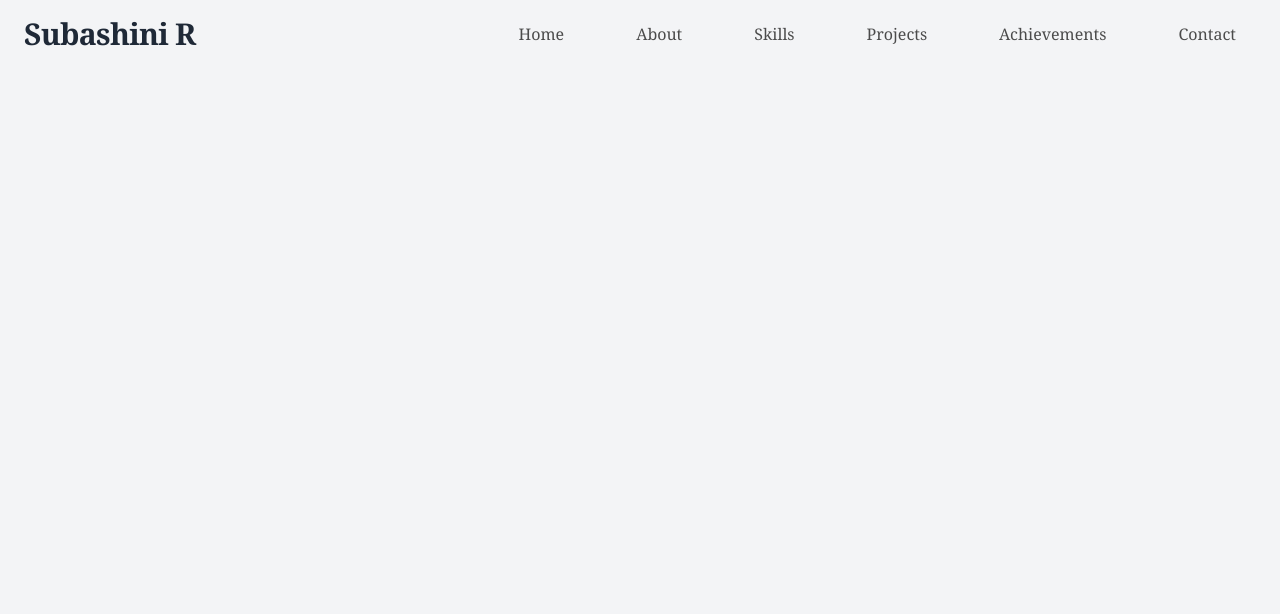
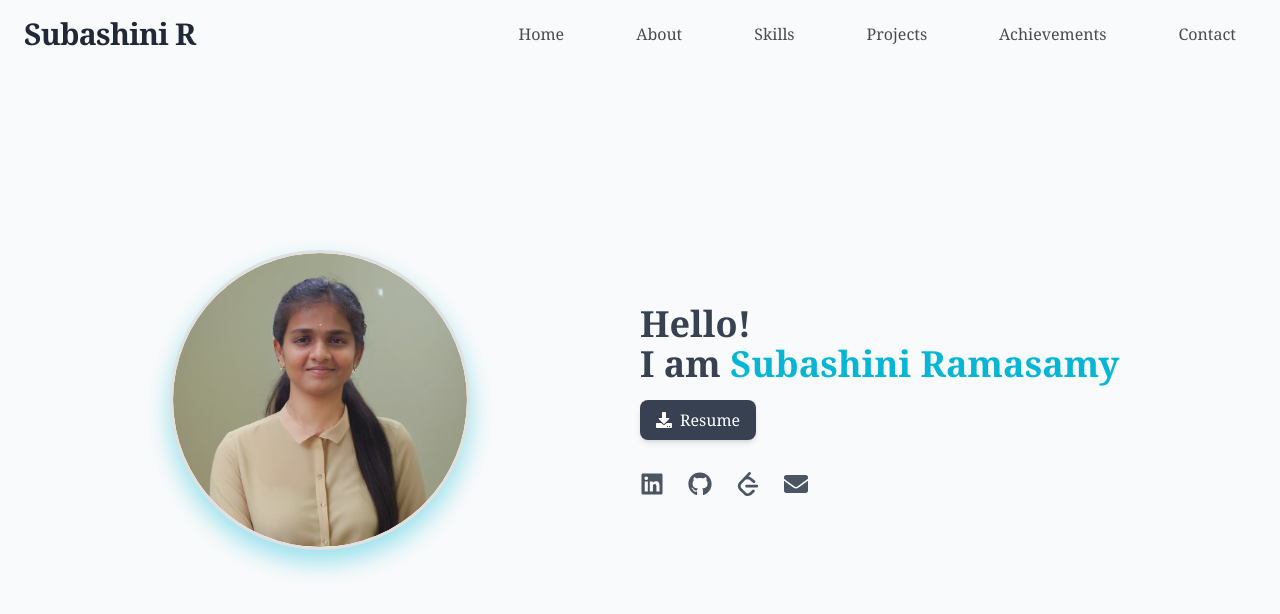
Before and after one commit to subashinir05/React_Portfolio, a React (Vite) app in the folder React_Portfolio/: page / in a window 1280 px wide. Shown: the top 614 px of the page. Built offline with nearby package versions, Linux system fonts and the light colour scheme.

Commit message:
Home page

```diff
--- a/React_Portfolio/package.json
+++ b/React_Portfolio/package.json
@@ -10,9 +10,13 @@
     "preview": "vite preview"
   },
   "dependencies": {
+    "@fortawesome/free-brands-svg-icons": "^6.6.0",
+    "@fortawesome/free-solid-svg-icons": "^6.6.0",
+    "@fortawesome/react-fontawesome": "^0.2.2",
     "ionicons": "^7.4.0",
     "react": "^18.3.1",
-    "react-dom": "^18.3.1"
+    "react-dom": "^18.3.1",
+    "react-icons": "^5.3.0"
   },
   "devDependencies": {
     "@eslint/js": "^9.9.0",
--- a/React_Portfolio/src/App.jsx
+++ b/React_Portfolio/src/App.jsx
@@ -1,11 +1,12 @@
 import React from "react"
 import Navbar from './components/Navbar';
-
+import Home from './components/Home';
 
 const App = () => {
   return (
     <div>
       <Navbar />
+      <Home />
     </div>
   );
 };
--- /dev/null
+++ b/React_Portfolio/src/components/Home.jsx
@@ -0,0 +1,98 @@
+import React, { useState } from "react";
+import image3 from "../assets/images/image3.png";
+import { FaLinkedin, FaGithub, FaEnvelope, FaDownload } from 'react-icons/fa';
+import { SiLeetcode } from 'react-icons/si';
+
+const Home = () => {
+  const [isHovered, setIsHovered] = useState(false);
+
+  const social_media = [
+    { icon: <FaLinkedin />, label: "LinkedIn" },
+    { icon: <FaGithub />, label: "GitHub" },
+    { icon: <SiLeetcode />, label: "LeetCode" },
+    { icon: <FaEnvelope />, label: "Email" }
+  ];
+
+  // Circle Shape with cyan glow and gradient border
+  const imgContainerStyle = {
+    position: "relative",
+    width: "300px",
+    height: "300px",
+    overflow: "hidden",
+    borderRadius: "50%", // Circle shape
+    border: isHovered
+      ? "6px solid linear-gradient(45deg, #00bcd4, #00acc1)" // Cyan gradient border on hover
+      : "3px solid #e0e0e0", // Normal border
+    boxShadow: isHovered
+      ? "0 12px 24px rgba(0, 188, 212, 0.4), 0 0 15px rgba(0, 188, 212, 0.8)" // Cyan glow on hover
+      : "0 12px 24px rgba(0, 188, 212, 0.4)", // Regular cyan glow
+    backgroundColor: "#fff",
+    transition: "all 0.4s ease", // Smooth transition for border, shadow, etc.
+  };
+
+  const imgStyle = {
+    transition: "transform 0.4s ease, filter 0.4s ease",
+    width: "100%",
+    height: "100%",
+    objectFit: "cover",
+    filter: isHovered ? "brightness(1.0) saturate(1.0)" : "brightness(1) saturate(1)",
+    transform: isHovered ? "scale(1.08)" : "scale(1)", // Slightly larger on hover
+    borderRadius: "50%", // Make sure the image stays circular
+  };
+
+  const overlayStyle = {
+    position: "absolute",
+    top: 0,
+    left: 0,
+    width: "100%",
+    height: "100%",
+    background: "linear-gradient(135deg, rgba(255, 255, 255, 0.1), rgba(0, 0, 0, 0.3))",
+    transition: "opacity 0.4s ease",
+    opacity: isHovered ? 0.2 : 0, // A subtle overlay on hover
+    borderRadius: "inherit", // Inherit from the container
+  };
+
+  return (
+    <section
+      id="home"
+      className="min-h-screen flex py-12 md:flex-row flex-col items-center bg-gray-50"
+    >
+      <div className="flex-1 flex items-center justify-center h-full">
+        <div
+          style={imgContainerStyle}
+          onMouseEnter={() => setIsHovered(true)}
+          onMouseLeave={() => setIsHovered(false)}
+        >
+          <img src={image3} alt="Description of the image" style={imgStyle} />
+          <div style={overlayStyle}></div>
+        </div>
+      </div>
+      <div className="flex-1 flex flex-col items-center md:items-start text-center md:text-left">
+        <h1 className="text-4xl font-bold text-gray-700 mb-4">
+          <span className="block text-gray-700">Hello!</span>
+          I am <span className="text-cyan-500">Subashini Ramasamy</span>
+        </h1>
+        <a
+          href="/path-to-your-resume.pdf" // Update this to the path of your resume file
+          download
+          className="flex items-center bg-gray-700 text-white py-2 px-4 rounded-lg shadow-md hover:bg-gray-400 transition duration-300"
+        >
+          <FaDownload className="mr-2" /> Resume
+        </a>
+        <div className="mt-8 text-2xl flex items-center justify-center md:justify-start gap-6 text-gray-600">
+          {social_media.map(({ icon, label }) => (
+            <div
+              key={label}
+              className="transition-transform duration-300 transform hover:scale-125 cursor-pointer"
+              aria-label={label}
+            >
+              {icon}
+            </div>
+          ))}
+        </div>
+      </div>
+    </section>
+  );
+};
+
+export default Home;
--- a/React_Portfolio/src/components/Navbar.jsx
+++ b/React_Portfolio/src/components/Navbar.jsx
@@ -44,7 +44,7 @@
                 {menu.name}
               </a>
               {/* Underline on hover only */}
-              <span className="absolute bottom-0 left-0 w-0 h-[3px] bg-[#c5a3db] group-hover:w-full transition-all duration-500"></span>
+              <span className="absolute bottom-0 left-0 w-0 h-[3px] bg-cyan-500 group-hover:w-full transition-all duration-500"></span>
             </li>
           ))}
         </ul>
```
Also changed, not shown: React_Portfolio/src/assets/images/image3.png (added), 1 other file (tests, documents, lock files or other folders).
